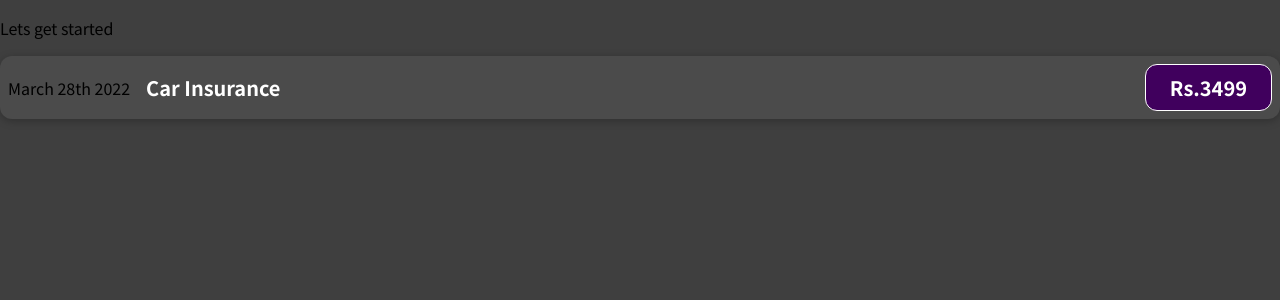
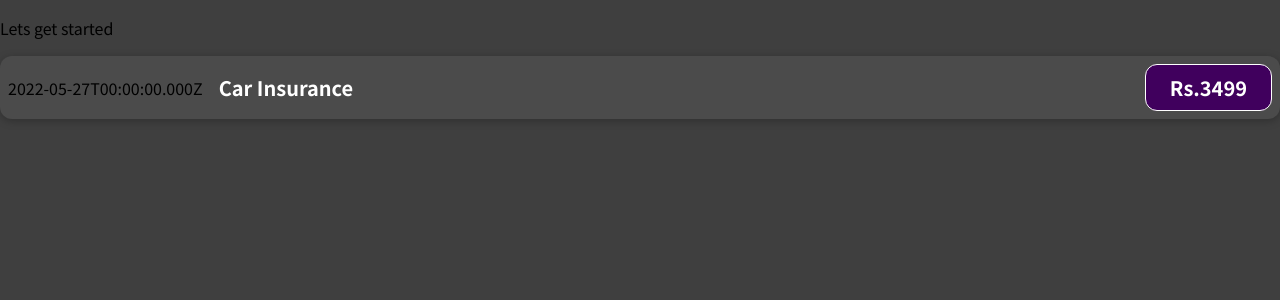
Before and after one commit to Gagneja1512/ExpenseList, a React (Create React App) app: page / in a window 1280 px wide. Shown: the top 300 px of the page. Built offline with nearby package versions, Linux system fonts and the light colour scheme.

Commit message:
Adding Basic JS expressions

```diff
--- a/src/components/ExpenseItem.js
+++ b/src/components/ExpenseItem.js
@@ -1,12 +1,16 @@
 import './ExpenseItem.css';
 
 function ExpenseItem() {
+    const expenseDate = new Date(2022 , 4 , 27) ;
+    const expenseTitle = 'Car Insurance' ;
+    const expenseAmount = 3499 ;
+
   return (
     <div className="expense-item">
-      <div>March 28th 2022</div>
+      <div>{expenseDate.toISOString()}</div>
       <div className="expense-item__description">
-        <h2>Car Insurance</h2>
-        <div className="expense-item__price">Rs.3499</div>
+        <h2>{expenseTitle}</h2>
+        <div className="expense-item__price">Rs.{expenseAmount}</div>
       </div>
     </div>
   );
```
